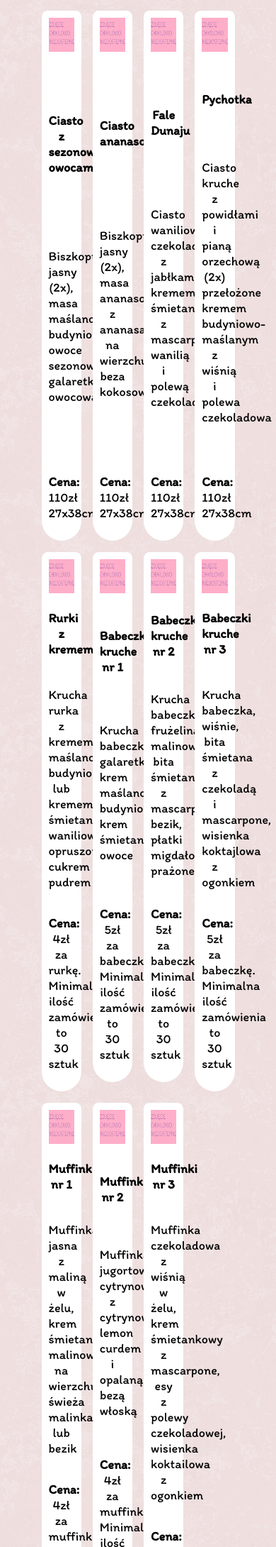
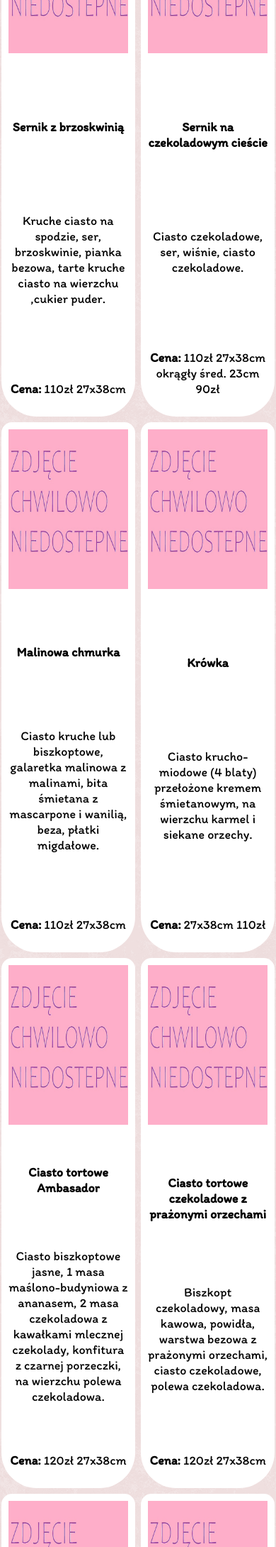
Before and after one commit to kylle98/tortowniasandomierz.pl, a PHP site: page /offer.html in a window 390 px wide; the page is wider, and only the part inside the window is pictured. Shown: the part 4320-6500 px from the top of that part at 71% size. Run offline with PHP 8.4, Linux system fonts and the light colour scheme.

Commit message:
Finish offer with mobile

```diff
--- a/data/css/offer.css
+++ b/data/css/offer.css
@@ -25,7 +25,7 @@
     padding: 10px;
     display: flex;
     justify-content: space-around;
-    width: 400px;
+    width: 30%;
 }
 
 .sort-button {
@@ -98,3 +98,23 @@
     background-color: #d4e5f7;
     color: black;
 }
+
+/* Media query */
+@media screen and (min-width: 120px) and (max-width: 1250px) {
+    #sortButtonContainer {
+        width: 80%;
+    }
+
+    .column {
+        width: 50%;
+    }
+
+    .offer-content {
+        width: 95%;
+    }
+
+    .row,
+    .row > .column {
+        padding: 4px;
+    }
+}
--- a/offer.html
+++ b/offer.html
@@ -54,7 +54,7 @@
                         <img src="data/gallery/tort1.jpg" alt="Cake nr 1" style="width:100%">
                         <h4>Tort nr 1</h4>
                         <p>Tort orzechowo czekoladowo kawowy z tradycyjną masą budyniowo maślaną.
-                            -ciasto czekoladowe, powidła śliwkowe, masa kawowa, ciasto orzechowe, masa
+                            Ciasto czekoladowe, powidła śliwkowe, masa kawowa, ciasto orzechowe, masa
                             czekoladowa ze śliwką kalifornijską, ciasto czekoladowe, masa orzechowa, ciasto
                             orzechowe, nasączony ponczem kawowym z rumem.</p>
                     </div>
@@ -63,8 +63,8 @@
                     <div class="offers ck">
                         <img src="data/gallery/tort2.jpg" alt="Cake nr 2" style="width:100%">
                         <h4>Tort nr 2</h4>
-                        <p>Tort Ambasador z tradycyjną masą budyniowo maślaną
-                            -ciasto czekoladowe, konfitura z czarnej porzeczki, masa czekoladowa, ciasto jasne,
+                        <p>Tort Ambasador z tradycyjną masą budyniowo maślaną.
+                            Ciasto czekoladowe, konfitura z czarnej porzeczki, masa czekoladowa, ciasto jasne,
                             masa waniliowa z ananasem, ciasto czekoladowe, masa kawowa z kawałkami
                             mlecznej czekolady, ciasto jasne, nasączony ponczem cytrynowym.</p>
                     </div>
@@ -113,7 +113,7 @@
                         <img src="data/gallery/tort7.jpg" alt="Cake nr 7" style="width:100%">
                         <h4>Tort nr 7</h4>
                         <p>Tort orzechowo bezowy z tradycyjną masą budyniowo maślaną.
-                            -Ciasto orzechowe, powidła śliwkowe, krem kawowy, beza, krem czekoladowy,
+                            Ciasto orzechowe, powidła śliwkowe, krem kawowy, beza, krem czekoladowy,
                             beza, krem orzechowy, ciasto orzechowe, nasączony ponczem kawowym.</p>
                     </div>
                 </div>
@@ -154,7 +154,7 @@
                         <img src="data/gallery/unknown.jpg" alt="Mountains" style="width:100%">
                         <h4>Sernik z brzoskwinią</h4>
                         <p>Kruche ciasto na spodzie, ser, brzoskwinie, pianka bezowa, tarte kruche ciasto na wierzchu
-                        ,cukier puder</p>
+                        ,cukier puder.</p>
                         <p><strong>Cena:</strong> 110zł 27x38cm</p>
                     </div>
                 </div>
@@ -162,7 +162,7 @@
                     <div class="offers">
                         <img src="data/gallery/unknown.jpg" alt="Lights" style="width:100%">
                         <h4>Sernik na czekoladowym cieście</h4>
-                        <p>Ciasto czekoladowe, ser, wiśnie, ciasto czekoladowe</p>
+                        <p>Ciasto czekoladowe, ser, wiśnie, ciasto czekoladowe.</p>
                         <p><strong>Cena:</strong> 110zł 27x38cm okrągły śred. 23cm 90zł</p>
                     </div>
                 </div>
@@ -170,7 +170,7 @@
                     <div class="offers">
                         <img src="data/gallery/unknown.jpg" alt="Nature" style="width:100%">
                         <h4>Malinowa chmurka</h4>
-                        <p>Ciasto kruche lub biszkoptowe, galaretka malinowa z malinami, bita śmietana z mascarpone i wanilią, beza, płatki migdałowe </p>
+                        <p>Ciasto kruche lub biszkoptowe, galaretka malinowa z malinami, bita śmietana z mascarpone i wanilią, beza, płatki migdałowe.</p>
                         <p><strong>Cena:</strong> 110zł 27x38cm</p>
                     </div>
                 </div>
@@ -178,7 +178,7 @@
                     <div class="offers">
                         <img src="data/gallery/unknown.jpg" alt="Car" style="width:100%">
                         <h4>Krówka</h4>
-                        <p>Ciasto krucho-miodowe (4 blaty) przełożone kremem śmietanowym, na wierzchu karmel i siekane orzechy</p>
+                        <p>Ciasto krucho-miodowe (4 blaty) przełożone kremem śmietanowym, na wierzchu karmel i siekane orzechy.</p>
                         <p><strong>Cena:</strong> 27x38cm 110zł</p>
                     </div>
                 </div>
@@ -187,7 +187,7 @@
                         <img src="data/gallery/unknown.jpg" alt="Car" style="width:100%">
                         <h4>Ciasto tortowe Ambasador</h4>
                         <p>Ciasto biszkoptowe jasne, 1 masa maślono-budyniowa z ananasem, 2 masa czekoladowa z kawałkami mlecznej czekolady,
-                        konfitura z czarnej porzeczki, na wierzchu polewa czekoladowa </p>
+                        konfitura z czarnej porzeczki, na wierzchu polewa czekoladowa.</p>
                         <p><strong>Cena:</strong> 120zł 27x38cm</p>
                     </div>
                 </div>
@@ -195,7 +195,7 @@
                     <div class="offers">
                         <img src="data/gallery/unknown.jpg" alt="Car" style="width:100%">
                         <h4>Ciasto tortowe czekoladowe z prażonymi orzechami</h4>
-                        <p>Biszkopt czekoladowy, masa kawowa, powidła, warstwa bezowa z prażonymi orzechami, ciasto czekoladowe, polewa czekoladowa</p>
+                        <p>Biszkopt czekoladowy, masa kawowa, powidła, warstwa bezowa z prażonymi orzechami, ciasto czekoladowe, polewa czekoladowa.</p>
                         <p><strong>Cena:</strong> 120zł 27x38cm</p>
                     </div>
                 </div>
@@ -203,7 +203,7 @@
                     <div class="offers">
                         <img src="data/gallery/unknown.jpg" alt="Car" style="width:100%">
                         <h4>Ciasto z sezonowymi owocami</h4>
-                        <p>Biszkopt jasny (2x), masa maślano-budyniowa, owoce sezonowe, galaretka owocowa</p>
+                        <p>Biszkopt jasny (2x), masa maślano-budyniowa, owoce sezonowe, galaretka owocowa.</p>
                         <p><strong>Cena:</strong> 110zł 27x38cm</p>
                     </div>
                 </div>
@@ -211,7 +211,7 @@
                     <div class="offers">
                         <img src="data/gallery/unknown.jpg" alt="Car" style="width:100%">
                         <h4>Ciasto ananasowe</h4>
-                        <p>Biszkopt jasny (2x), masa ananasowa z ananasami, na wierzchu beza kokosowa</p>
+                        <p>Biszkopt jasny (2x), masa ananasowa z ananasami, na wierzchu beza kokosowa.</p>
                         <p><strong>Cena: </strong>110zł 27x38cm </p>
                     </div>
                 </div>
@@ -219,7 +219,7 @@
                     <div class="offers">
                         <img src="data/gallery/unknown.jpg" alt="Car" style="width:100%">
                         <h4>Fale Dunaju</h4>
-                        <p>Ciasto waniliowo-czekoladowe z jabłkami, krememem śmietanowym z mascarpone, wanilią i polewą czekoladową</p>
+                        <p>Ciasto waniliowo-czekoladowe z jabłkami, krememem śmietanowym z mascarpone, wanilią i polewą czekoladową.</p>
                         <p><strong>Cena: </strong>110zł 27x38cm </p>
                     </div>
                 </div>
@@ -227,7 +227,7 @@
                     <div class="offers">
                         <img src="data/gallery/unknown.jpg" alt="Car" style="width:100%">
                         <h4>Pychotka</h4>
-                        <p>Ciasto kruche z powidłami i pianą orzechową (2x) przełożone kremem budyniowo-maślanym z wiśnią i polewa czekoladowa</p>
+                        <p>Ciasto kruche z powidłami i pianą orzechową (2x) przełożone kremem budyniowo-maślanym z wiśnią i polewa czekoladowa.</p>
                         <p><strong>Cena: </strong>110zł 27x38cm</p>
                     </div>
                 </div>
@@ -235,7 +235,7 @@
                     <div class="offers">
                         <img src="data/gallery/unknown.jpg" alt="Car" style="width:100%">
                         <h4>Rurki z kremem</h4>
-                        <p>Krucha rurka z kremem maślano-budyniowym lub kremem śmietanowo-waniliowym, opruszona cukrem pudrem</p>
+                        <p>Krucha rurka z kremem maślano-budyniowym lub kremem śmietanowo-waniliowym, opruszona cukrem pudrem.</p>
                         <p><strong>Cena: </strong>4zł za rurkę. Minimalna ilość zamówienia to 30 sztuk</p>
                     </div>
                 </div>
@@ -243,7 +243,7 @@
                     <div class="offers">
                         <img src="data/gallery/unknown.jpg" alt="Car" style="width:100%">
                         <h4>Babeczki kruche nr 1</h4>
-                        <p>Krucha babeczka, galaretka, krem maślano-budyniowy, krem śmietankowy, owoce</p>
+                        <p>Krucha babeczka, galaretka, krem maślano-budyniowy, krem śmietankowy, owoce.</p>
                         <p><strong>Cena: </strong>5zł za babeczkę. Minimalna ilość zamówienia to 30 sztuk</p>
                     </div>
                 </div>
@@ -251,7 +251,7 @@
                     <div class="offers">
                         <img src="data/gallery/unknown.jpg" alt="Car" style="width:100%">
                         <h4>Babeczki kruche nr 2</h4>
-                        <p>Krucha babeczka, frużelina malinowa, bita śmietana z mascarpone, bezik, płatki migdałowe prażone</p>
+                        <p>Krucha babeczka, frużelina malinowa, bita śmietana z mascarpone, bezik, płatki migdałowe prażone.</p>
                         <p><strong>Cena: </strong>5zł za babeczkę. Minimalna ilość zamówienia to 30 sztuk</p>
                     </div>
                 </div>
@@ -259,7 +259,7 @@
                     <div class="offers">
                         <img src="data/gallery/unknown.jpg" alt="Car" style="width:100%">
                         <h4>Babeczki kruche nr 3</h4>
-                        <p>Krucha babeczka, wiśnie, bita śmietana z czekoladą i mascarpone, wisienka koktajlowa z ogonkiem</p>
+                        <p>Krucha babeczka, wiśnie, bita śmietana z czekoladą i mascarpone, wisienka koktajlowa z ogonkiem.</p>
                         <p><strong>Cena: </strong>5zł za babeczkę. Minimalna ilość zamówienia to 30 sztuk</p>
                     </div>
                 </div>
@@ -267,7 +267,7 @@
                     <div class="offers">
                         <img src="data/gallery/unknown.jpg" alt="Car" style="width:100%">
                         <h4>Muffinki nr 1</h4>
-                        <p>Muffinka jasna z maliną w żelu, krem śmietankowo-malinowy, na wierzchu świeża malinka lub bezik</p>
+                        <p>Muffinka jasna z maliną w żelu, krem śmietankowo-malinowy, na wierzchu świeża malinka lub bezik.</p>
                         <p><strong>Cena: </strong>4zł za muffinkę. Minimalna ilość zamówienia to 30 sztuk</p>
                     </div>
                 </div>
@@ -275,7 +275,7 @@
                     <div class="offers">
                         <img src="data/gallery/unknown.jpg" alt="Car" style="width:100%">
                         <h4>Muffinki nr 2</h4>
-                        <p>Muffinka jugortowo-cytrynowa z cytrynowym lemon curdem i opalaną bezą włoską</p>
+                        <p>Muffinka jugortowo-cytrynowa z cytrynowym lemon curdem i opalaną bezą włoską.</p>
                         <p><strong>Cena: </strong>4zł za muffinkę. Minimalna ilość zamówienia to 30 sztuk</p>
                     </div>
                 </div>
@@ -283,7 +283,7 @@
                     <div class="offers">
                         <img src="data/gallery/unknown.jpg" alt="Car" style="width:100%">
                         <h4>Muffinki nr 3</h4>
-                        <p>Muffinka czekoladowa z wiśnią w żelu, krem śmietankowy z mascarpone, esy z polewy czekoladowej, wisienka koktailowa z ogonkiem</p>
+                        <p>Muffinka czekoladowa z wiśnią w żelu, krem śmietankowy z mascarpone, esy z polewy czekoladowej, wisienka koktailowa z ogonkiem.</p>
                         <p><strong>Cena: </strong>4zł za muffinkę. Minimalna ilość zamówienia to 30 sztuk</p>
                     </div>
                 </div>
```
